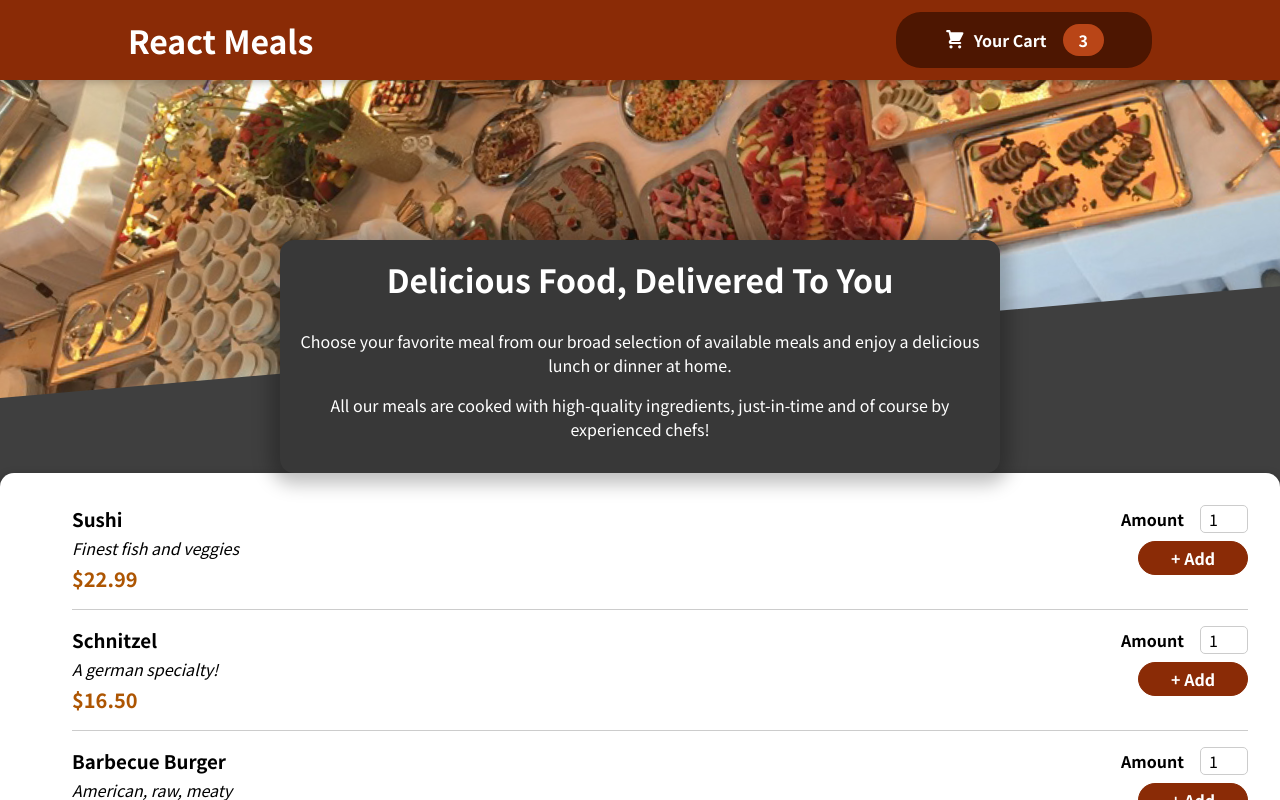
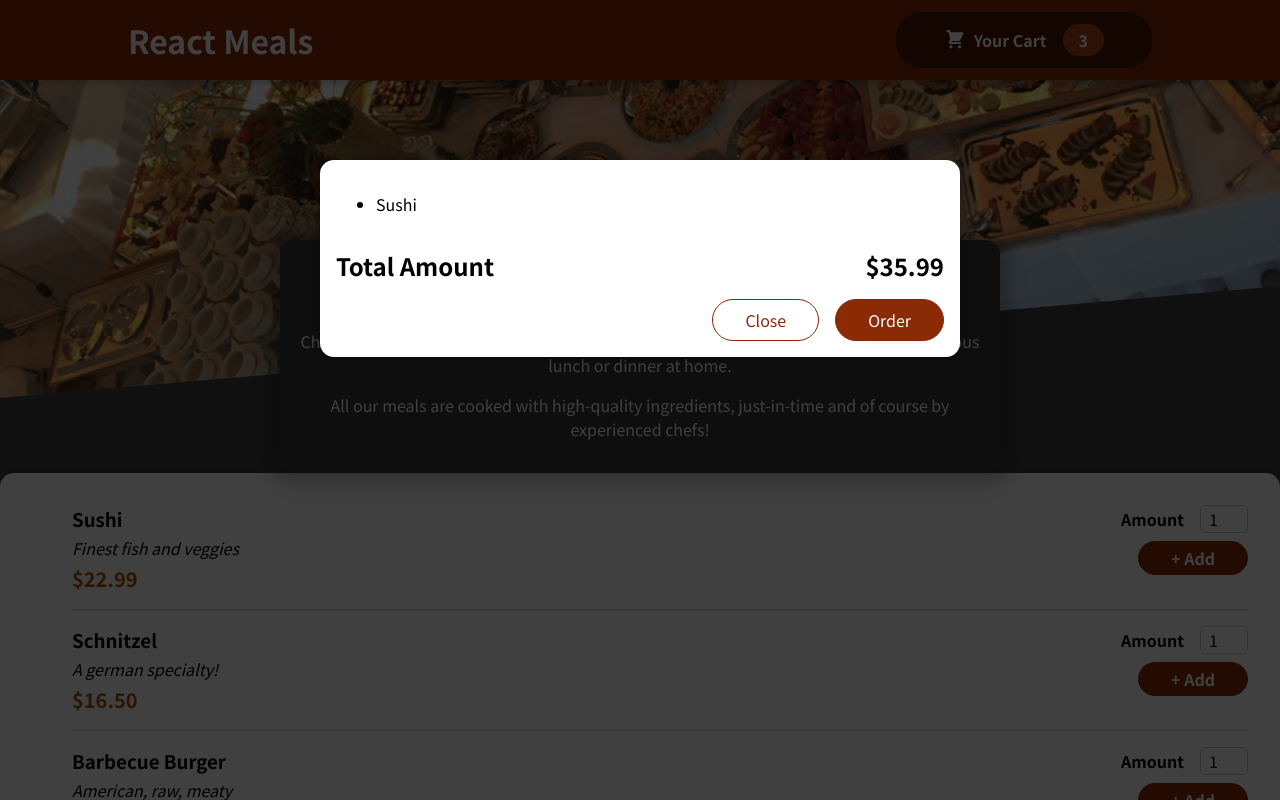
Before and after one commit to pszerszen/food-order-app, a React (Create React App) app: page / in a window 1280 px wide. Shown: the top 800 px of the page. Built offline with nearby package versions, Linux system fonts and the light colour scheme.

Commit message:
cart in modal

```diff
--- a/public/index.html
+++ b/public/index.html
@@ -28,6 +28,7 @@
   </head>
   <body>
     <noscript>You need to enable JavaScript to run this app.</noscript>
+    <div id="overlays"></div>
     <div id="root"></div>
     <!--
       This HTML file is a template.
--- a/src/App.js
+++ b/src/App.js
@@ -1,9 +1,11 @@
+import Cart   from "./components/Cart/Cart";
 import Header from "./components/Layout/Header";
 import Meals  from "./components/Meals/Meals";
 
 function App() {
   return (
       <>
+        <Cart/>
         <Header/>
         <main><Meals/></main>
       </>
--- a/src/components/Cart/Cart.js
+++ b/src/components/Cart/Cart.js
@@ -1,5 +1,28 @@
-const Cart = () => {
+import {v4 as uuid} from "uuid";
+import Modal        from "../UI/Modal";
+import styles       from "./Cart.module.css";
 
+const Cart = props => {
+  const cartItems = [{
+    id: uuid(),
+    name: 'Sushi',
+    description: 'Finest fish and veggies',
+    price: 22.99,
+  }]
+      .map(it => <li key={it.id}>{it.name}</li>);
+  return <Modal>
+    <div className={styles["cart-items"]}>
+      <ul>{cartItems}</ul>
+    </div>
+    <div className={styles.total}>
+      <span>Total Amount</span>
+      <span>$35.99</span>
+    </div>
+    <div className={styles.actions}>
+      <button className={styles['button--alt']}>Close</button>
+      <button className={styles.button}>Order</button>
+    </div>
+  </Modal>;
 };
 
 export default Cart;
--- /dev/null
+++ b/src/components/UI/Modal.js
@@ -0,0 +1,19 @@
+import {createPortal} from "react-dom";
+import styles         from "./Modal.module.css";
+
+const Backdrop = props => <div className={styles.backdrop}/>;
+
+const ModalOverlay = props =>
+    <div className={styles.modal}>
+      <div className={styles.content}>{props.children}</div>
+    </div>;
+
+const portalElement = document.getElementById("overlays");
+
+const Modal = props =>
+    <>
+      {createPortal(<Backdrop/>, portalElement)}
+      {createPortal(<ModalOverlay>{props.children}</ModalOverlay>, portalElement)}
+    </>;
+
+export default Modal;
--- /dev/null
+++ b/src/components/UI/Modal.module.css
@@ -0,0 +1,40 @@
+.backdrop {
+    position: fixed;
+    top: 0;
+    left: 0;
+    width: 100%;
+    height: 100vh;
+    z-index: 20;
+    background-color: rgba(0, 0, 0, 0.75);
+}
+
+.modal {
+    position: fixed;
+    top: 20vh;
+    left: 5%;
+    width: 90%;
+    background-color: white;
+    padding: 1rem;
+    border-radius: 14px;
+    box-shadow: 0 2px 8px rgba(0, 0, 0, 0.25);
+    z-index: 30;
+    animation: slide-down 300ms ease-out forwards;
+}
+
+@media (min-width: 768px) {
+    .modal {
+        width: 40rem;
+        left: calc(50% - 20rem);
+    }
+}
+
+@keyframes slide-down {
+    from {
+        opacity: 0;
+        transform: translateY(-3rem);
+    }
+    to {
+        opacity: 1;
+        transform: translateY(0);
+    }
+}
```
